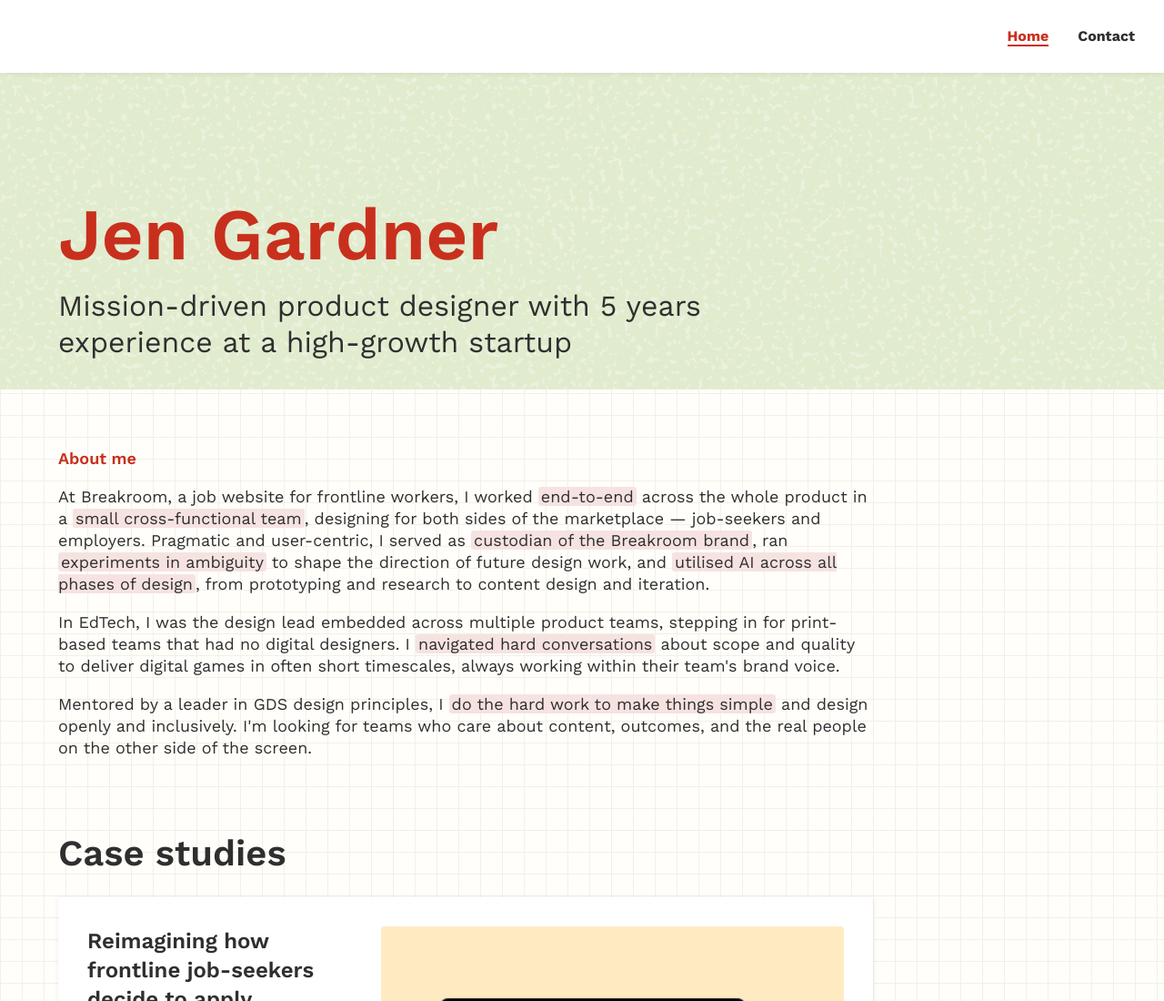
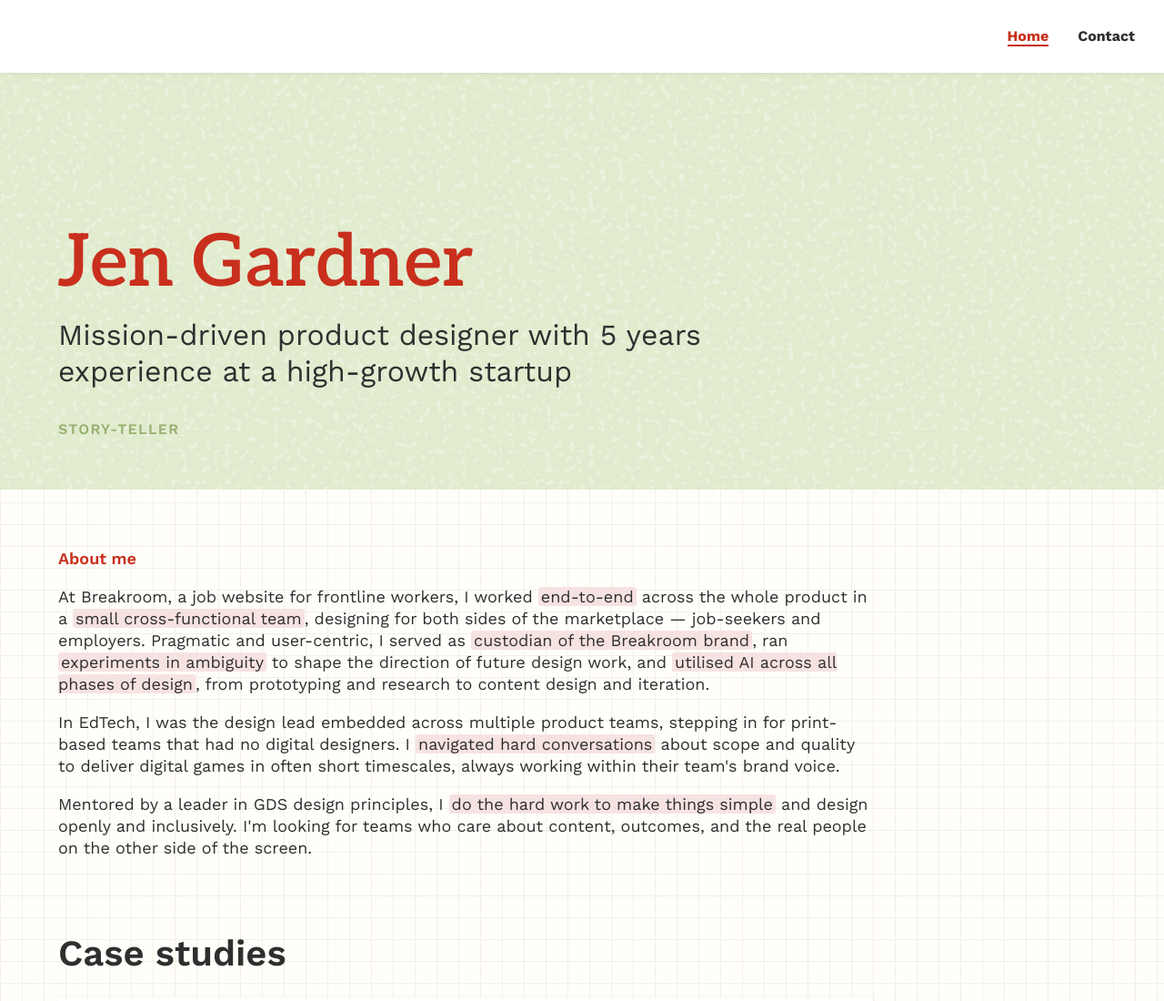
Before and after one commit to jenmw/jenmw.github.io, a plain HTML site: page index.html in a window 1280 px wide. Shown: the top 1100 px of the page at 91% size. Drawn offline with Linux system fonts and the light colour scheme.

Commit message:
Add animated word cycle below hero tagline and new hero heading font
- Cycle a list of descriptive words below the subheading, with a
  fade-mask container so words emerge from below and dissolve above
- Switch the homepage hero name to Aleo (self-hosted) for a bit more
  character while keeping the rest of the site in Work Sans

Co-Authored-By: Claude Sonnet 5 <noreply@anthropic.com>

```diff
--- a/css/port.css
+++ b/css/port.css
@@ -36,6 +36,13 @@
     font-weight: 400;
     font-display: swap;
     src: url("../Assets/fonts/work-sans-italic-latin.woff2") format("woff2");
+}
+@font-face {
+    font-family: "Aleo";
+    font-style: normal;
+    font-weight: 600;
+    font-display: swap;
+    src: url("../Assets/fonts/aleo-latin.woff2") format("woff2");
 }
 
 /* ============================================================
@@ -163,7 +170,7 @@ header nav a {
     position: relative;
     z-index: 1;
     max-width: 75%;
-    padding: 8rem 0 2rem;
+    padding: 10rem 0 2rem;
 }
 
 .hero-subheading {
@@ -175,10 +182,47 @@ header nav a {
     margin: 0;
 }
 
+/* Fixed-height viewport with a top/bottom fade mask, so each word looks like
+   it emerges from below and dissolves off the top rather than just cutting
+   in and out. */
+.word-cycle {
+    position: relative;
+    height: 70px;
+    margin-top: 0.5rem;
+    overflow: hidden;
+    display: flex;
+    align-items: center;
+    -webkit-mask-image: linear-gradient(to bottom, transparent 0%, black 10%, black 90%, transparent 100%);
+    mask-image: linear-gradient(to bottom, transparent 0%, black 10%, black 90%, transparent 100%);
+}
+
+.word-cycle-text {
+    font-family: "Work Sans", sans-serif;
+    font-size: 16px;
+    font-weight: 600;
+    color: #98B071;
+    text-transform: uppercase;
+    letter-spacing: 0.08em;
+    opacity: 0;
+    transform: translateY(10px);
+}
+
+.word-cycle-text.is-animating {
+    animation: word-cycle 2s ease-in-out;
+}
+
+@keyframes word-cycle {
+    0%   { opacity: 0; transform: translateY(10px); }
+    15%  { opacity: 1; transform: translateY(0); }
+    85%  { opacity: 1; transform: translateY(0); }
+    100% { opacity: 0; transform: translateY(-10px); }
+}
+
 /* Homepage hero only: swap the usual dark-heading / red-subheading colors,
    and scale the heading up to match the Figma mockup. */
 .hero-banner h1 {
     color: #C92F1D;
+    font-family: "Aleo", serif;
     font-size: 80px;
     line-height: 100px;
     font-weight: 600;
--- a/index.html
+++ b/index.html
@@ -9,6 +9,7 @@
     <script src="/js/nav.js" defer></script>
     <script src="/js/footer.js" defer></script>
     <script src="/js/highlights.js" defer></script>
+    <script src="/js/word-cycle.js" defer></script>
 </head>
 <body>
 
@@ -16,6 +17,9 @@
         <section class="hero">
             <h1>Jen Gardner</h1>
             <p class="hero-subheading">Mission-driven product designer with 5 years experience at a high-growth startup</p>
+            <div class="word-cycle">
+                <span class="word-cycle-text" id="word-cycle-text"></span>
+            </div>
         </section>
     </div>
 
--- /dev/null
+++ b/js/word-cycle.js
@@ -0,0 +1,21 @@
+(function () {
+    var words = ['Pragmatic', 'Generalist', 'Story-teller', 'AI-enabled', 'Collaborative', 'Evidence-led', 'Principled', 'Resilient', 'Cross-functional', 'Empathetic'];
+    var i = 0;
+
+    document.addEventListener('DOMContentLoaded', function () {
+        var el = document.getElementById('word-cycle-text');
+        if (!el) return;
+
+        function cycle() {
+            el.textContent = words[i];
+            i = (i + 1) % words.length;
+
+            el.classList.remove('is-animating');
+            void el.offsetWidth;
+            el.classList.add('is-animating');
+        }
+
+        cycle();
+        setInterval(cycle, 2000);
+    });
+}());
```
Also changed, not shown: Assets/fonts/aleo-latin.woff2 (added).
